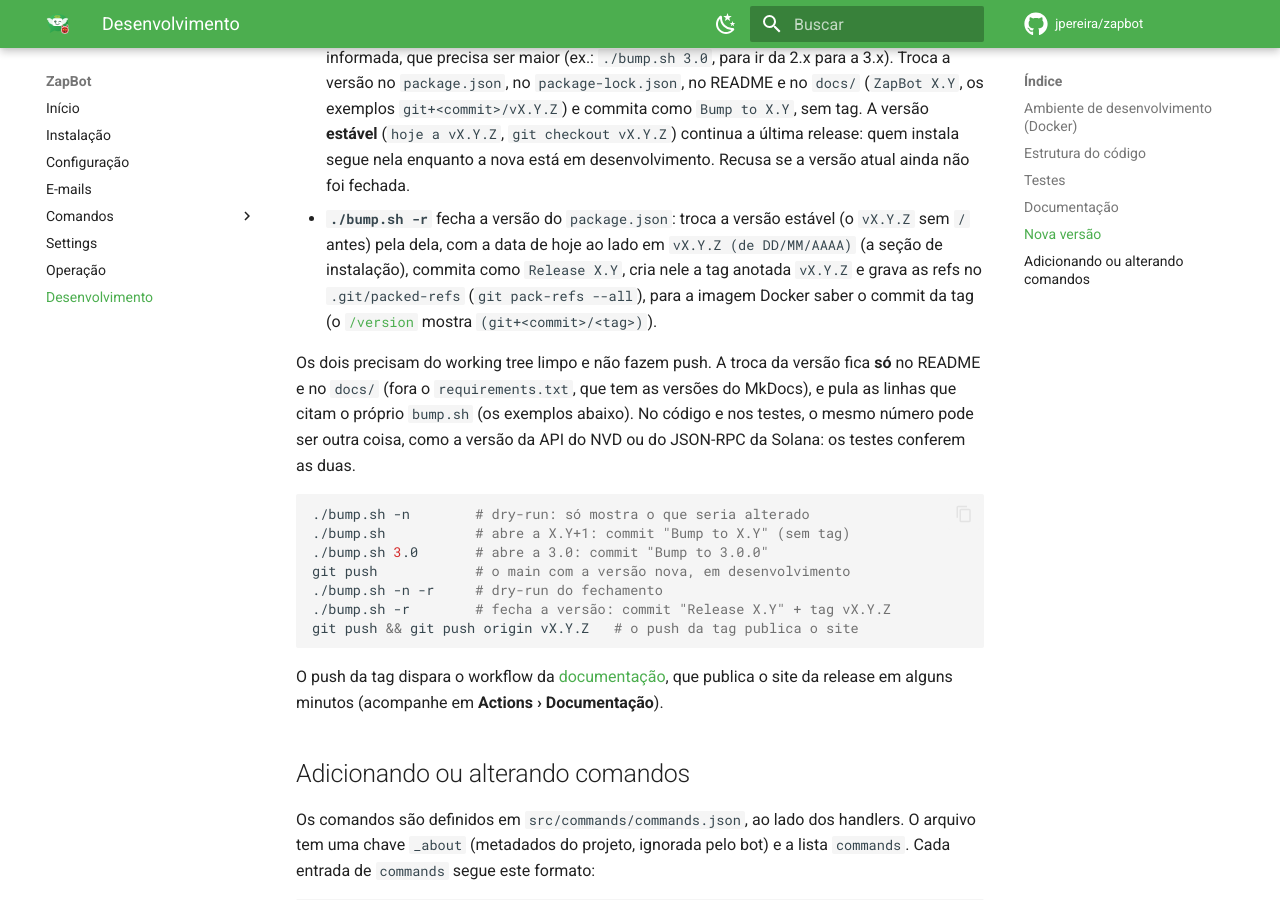
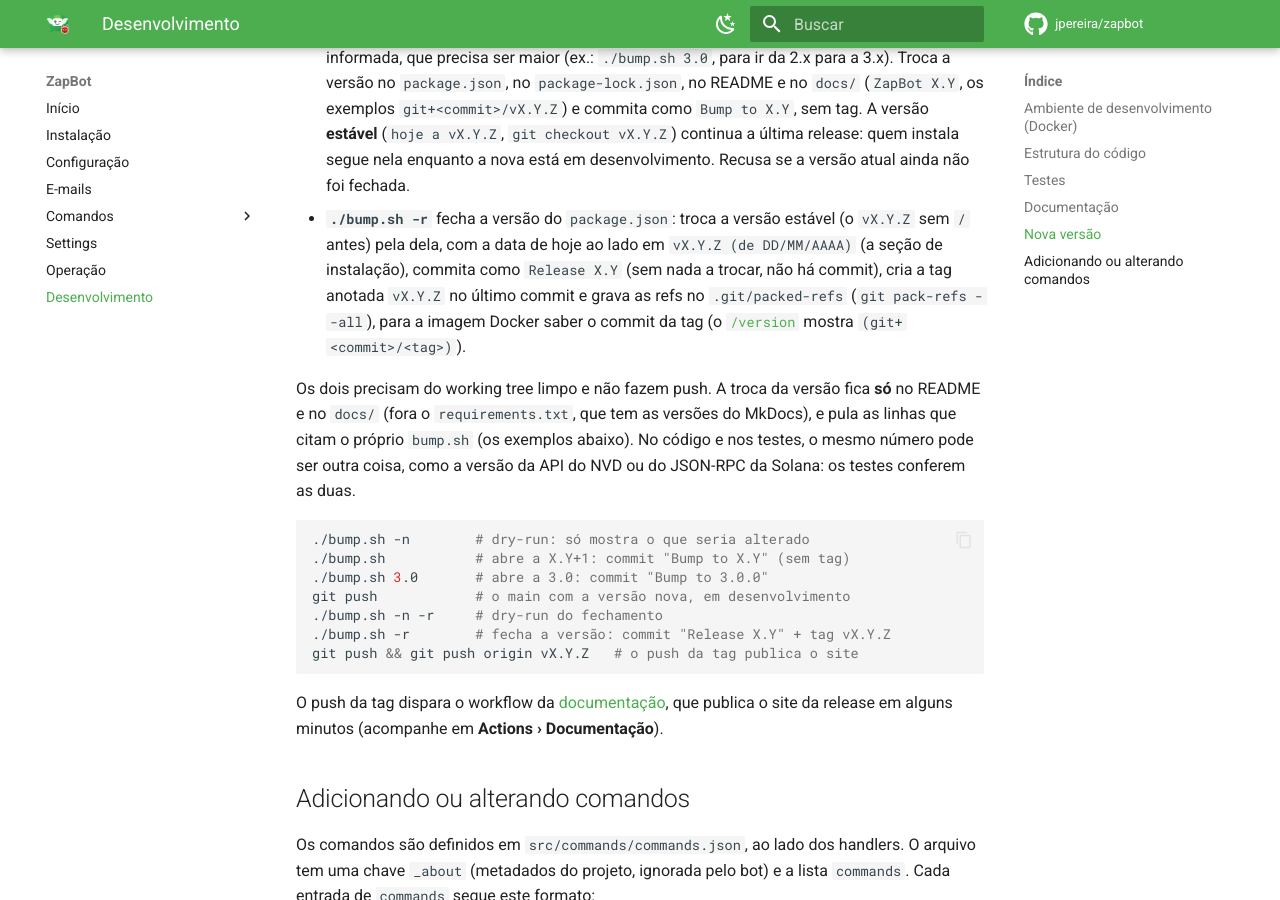
Before and after one commit to jpereira/zapbot, an MkDocs documentation site: the page built from docs/development.md, in a window 1280 px wide and 900 px high, scrolled down 4197 px. Built offline with MkDocs 1.6.1 and Material for MkDocs 9.7.7, drawn with Linux system fonts in a browser that asks for light colours; comment, search, counter and statistics services are not loaded.

Commit message:
Create the tag on the current commit in bump.sh -r when there is nothing to swap (before, the empty commit failed and the tag was not created)

```diff
--- a/docs/development.md
+++ b/docs/development.md
@@ -176,7 +176,8 @@ vX.Y.Z ── Bump to X.Z ── ...commits da X.Z... ── Release X.Z (tag vX
 - **`./bump.sh -r`** fecha a versão do `package.json`: troca a versão estável
   (o `vX.Y.Z` sem `/` antes) pela dela, com a data de hoje ao lado em
   `vX.Y.Z (de DD/MM/AAAA)` (a seção de instalação), commita como
-  `Release X.Y`, cria nele a tag anotada `vX.Y.Z` e grava as refs no
+  `Release X.Y` (sem nada a trocar, não há commit), cria a tag anotada
+  `vX.Y.Z` no último commit e grava as refs no
   `.git/packed-refs` (`git pack-refs --all`), para a imagem Docker saber o
   commit da tag (o [`/version`](commands/version.md) mostra
   `(git+<commit>/<tag>)`).
```
Also changed, not shown: 1 other file.
